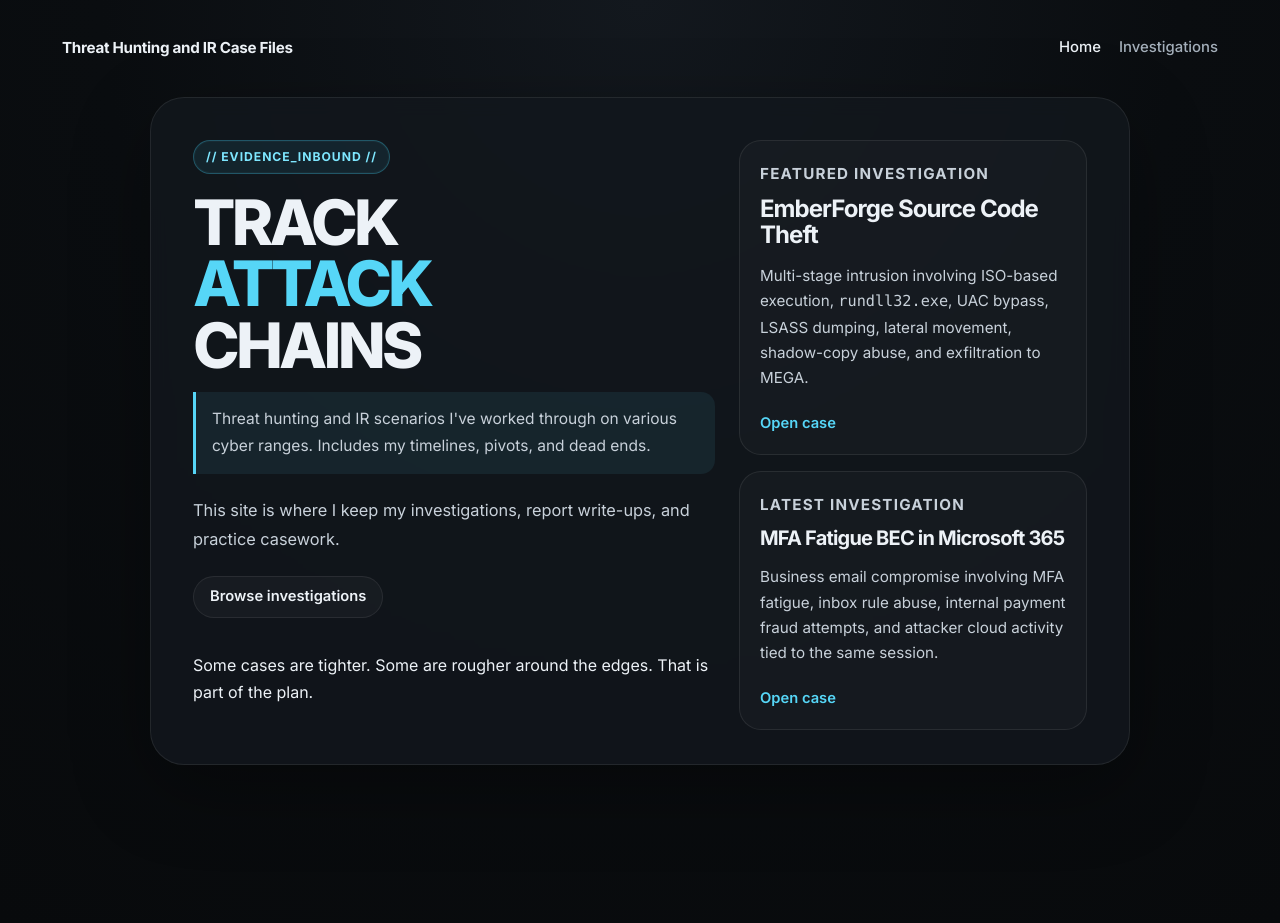
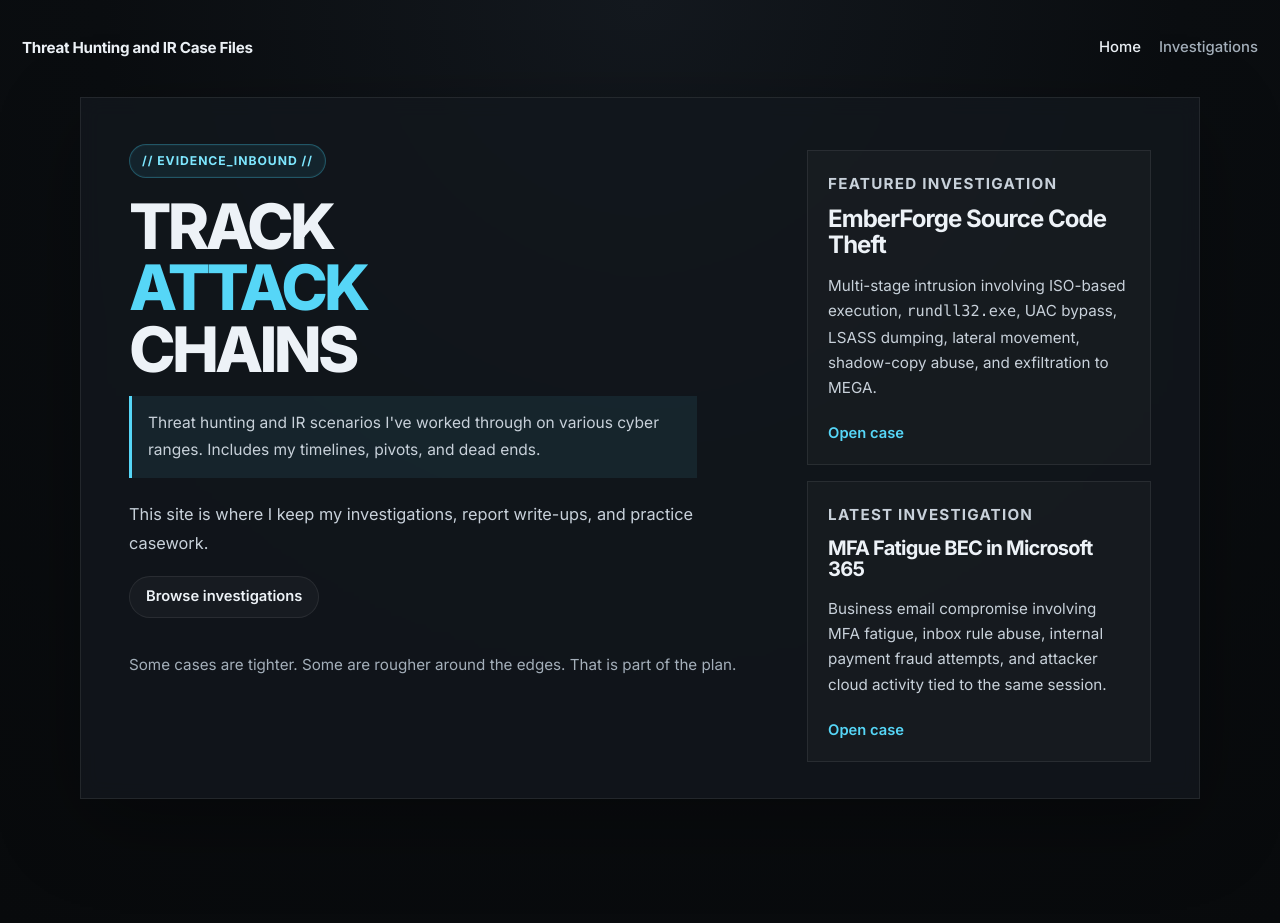
Before and after one commit to j-manli/j-manli.github.io, a Jekyll site: the page built from index.md, in a window 1280 px wide. Built offline with Jekyll 4.4.1, drawn with Linux system fonts in a browser that asks for light colours.

Commit message:
Update site.css

```diff
--- a/assets/css/site.css
+++ b/assets/css/site.css
@@ -536,3 +536,86 @@ code {
     max-width: none;
   }
 }
+
+.site-shell {
+  width: min(1240px, calc(100% - 40px));
+}
+
+.hero-card {
+  width: min(1120px, 100%);
+  border-radius: 0;
+}
+
+.hero-card-split {
+  padding: 46px 48px 36px;
+}
+
+.hero-grid-uneven {
+  grid-template-columns: minmax(0, 1.55fr) minmax(340px, 0.82fr);
+  gap: 28px;
+}
+
+.hero-title {
+  max-width: 9.5ch;
+}
+
+.hero-callout {
+  max-width: 58ch;
+  border-radius: 0;
+}
+
+.hero-intro-tight {
+  max-width: 60ch;
+  margin-bottom: 18px;
+}
+
+.hero-note {
+  margin: 12px 0 0;
+  color: var(--muted);
+  font-size: 0.95rem;
+  line-height: 1.7;
+}
+
+.hero-right {
+  padding-top: 6px;
+}
+
+.panel,
+.case-card,
+.right-rail-card {
+  border-radius: 0;
+}
+
+.attack-mapping code,
+.case-tags span,
+.report-body code,
+.report-body pre {
+  border-radius: 0;
+}
+
+.right-rail-card {
+  min-height: 0;
+}
+
+@media (max-width: 920px) {
+  .site-shell {
+    width: min(100% - 24px, 1240px);
+  }
+
+  .hero-card {
+    width: 100%;
+  }
+
+  .hero-card-split {
+    padding: 28px 22px 24px;
+  }
+
+  .hero-grid-uneven {
+    grid-template-columns: 1fr;
+    gap: 18px;
+  }
+
+  .hero-title {
+    max-width: none;
+  }
+}
```
